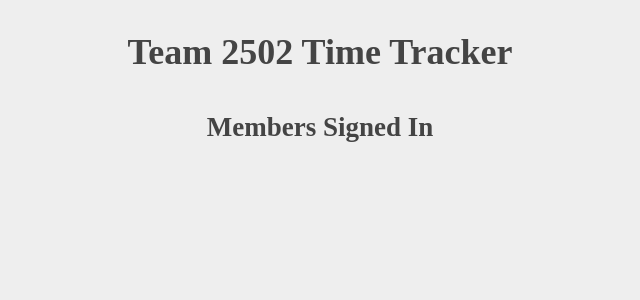
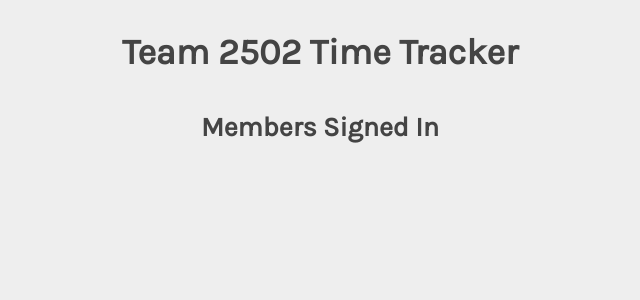
Before and after one commit to Team-2502/WebTimeTracker2, a Django app: page /members/at_the_room in a window 1280 px wide. Shown: the top 300 px of the page, without its empty margins (320-960 px from the left). Run offline with Django 3.2, Linux system fonts and the light colour scheme.

Commit message:
Flesh out README with much more detailed instructions and fix font on members_here page

```diff
--- a/members/templates/members/members_here.html
+++ b/members/templates/members/members_here.html
@@ -8,7 +8,7 @@
     <meta charset="UTF-8">
     <title>Time Tracker</title>
 </head>
-<body>
+<body style="font-family: 'Karla', serif;">
     <header class="center">
         <h1>Team 2502 Time Tracker</h1>
         <h2>Members Signed In</h2>
--- a/requirements.txt
+++ b/requirements.txt
@@ -4,3 +4,4 @@ pytz==2020.1
 sqlparse==0.3.1
 django-heroku==0.3.1
 gunicorn
+psycopg2-binary
```
Also changed, not shown: README.md.
